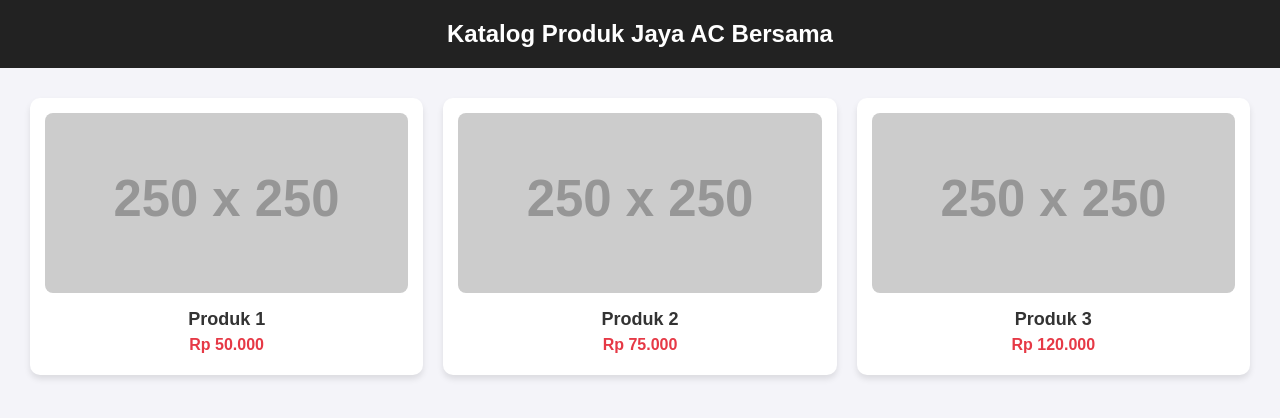
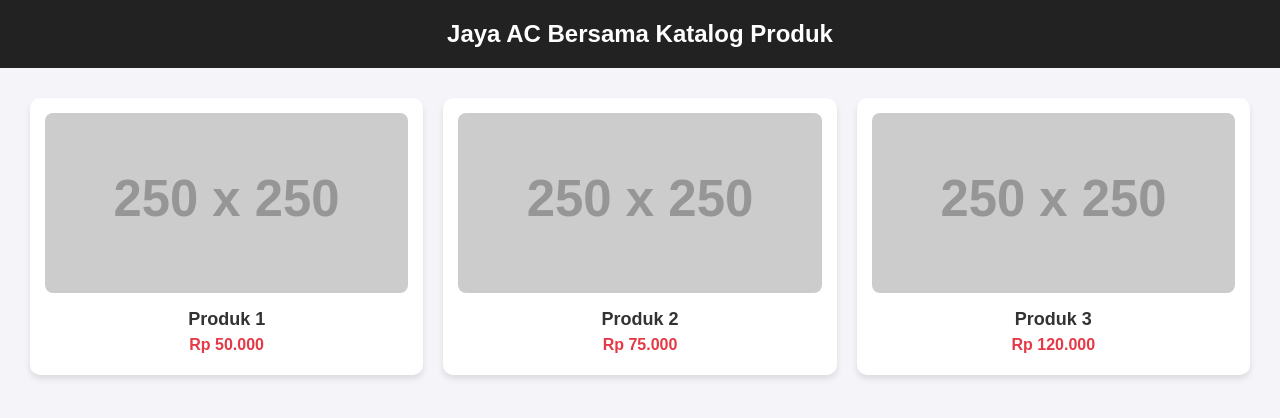
Before and after one commit to angelopdet79-spec/jaya-ac-bersama, a plain HTML site: page index.html in a window 1280 px wide. Drawn offline with Linux system fonts and the light colour scheme; placeholder pictures from the web are drawn by us.

Commit message:
Update index.html

```diff
--- a/index.html
+++ b/index.html
@@ -114,7 +114,8 @@
 
   <!-- Header -->
   <header>
-    Katalog Produk Jaya AC Bersama
+   Jaya AC Bersama
+    Katalog Produk
   </header>
 
   <!-- Produk -->
```
